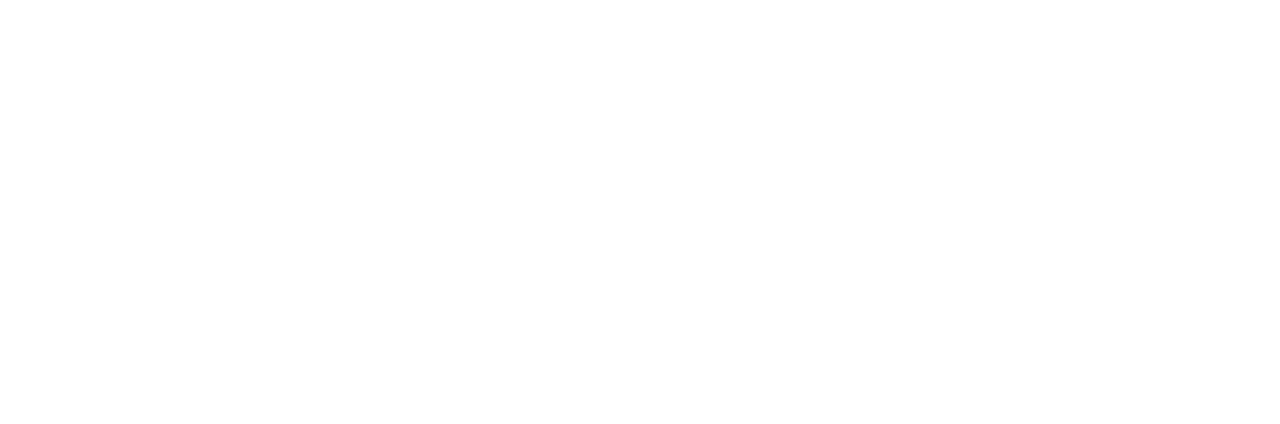
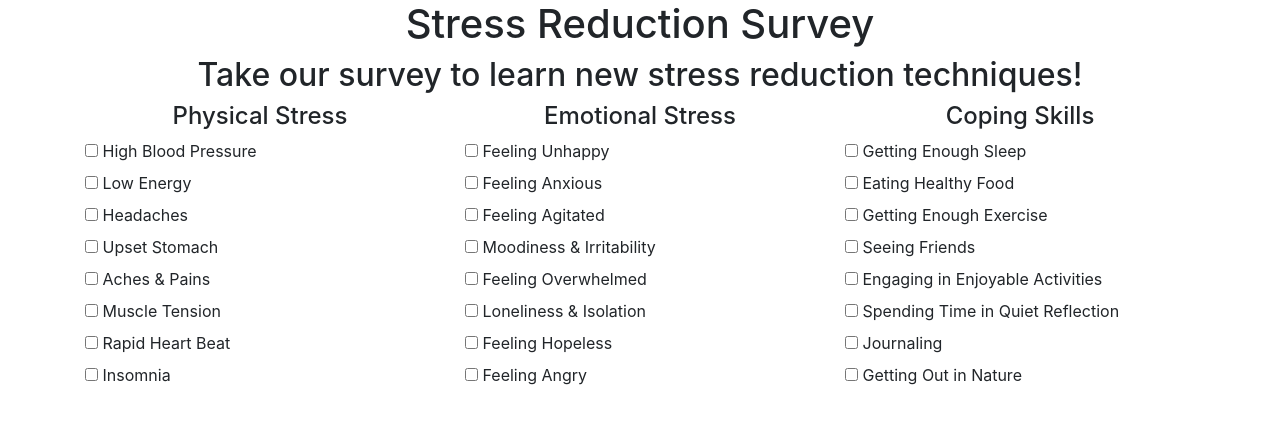
Before and after one commit to akjk22/stress-survey, a plain HTML site: page index.html in a window 1280 px wide. Drawn offline with nearby package versions, Linux system fonts and the light colour scheme.

Commit message:
Initial commit of survey for stress reduction.

```diff
--- a/css/styles.css
+++ b/css/styles.css
@@ -0,0 +1,11 @@
+.header-div {
+    text-align: center;
+}
+
+h4 {
+    text-align: center;
+}
+
+#results1, #results2, #results3 {
+    display: none;
+}
--- a/index.html
+++ b/index.html
@@ -7,7 +7,7 @@
   <meta http-equiv="X-UA-Compatible" content="ie=edge">
 
   <!-- Change this -->
-  <title>Your Site Title Here</title>
+  <title>Stress Survey</title>
 
   <!-- Bootstrap CDN -->
 
@@ -34,8 +34,54 @@
 
 </head>
 <body>
- <!-- Do your thing!  -->
+  <div class="container-fluid">
+    <div class="header-div">
+    <h1>Stress Reduction Survey</h1>
+    <h2>Take our survey to learn new stress reduction techniques!</h2>
+    </div>
 
+    <div class="container">
+      <div class="row">
+        <div class="col-4">
+            <h4>Physical Stress</h4>
+            <label><input type="checkbox" name="physical" value="physical"> High Blood Pressure</label><br>
+            <label><input type="checkbox" name="physical" value="physical"> Low Energy</label><br>
+            <label><input type="checkbox" name="physical" value="physical"> Headaches</label><br>
+            <label><input type="checkbox" name="physical" value="physical"> Upset Stomach</label><br>
+            <label><input type="checkbox" name="physical" value="physical"> Aches & Pains</label><br>
+            <label><input type="checkbox" name="physical" value="physical"> Muscle Tension</label><br>
+            <label><input type="checkbox" name="physical" value="physical"> Rapid Heart Beat</label><br>
+            <label><input type="checkbox" name="physical" value="physical"> Insomnia</label><br>
+        </div>
+        <div class="col-4">
+          <h4>Emotional Stress</h4>
+          <label><input type="checkbox" name="emotional" value="emotional"> Feeling Unhappy</label><br>
+          <label><input type="checkbox" name="emotional" value="emotional"> Feeling Anxious</label><br>
+          <label><input type="checkbox" name="emotional" value="emotional"> Feeling Agitated</label><br>
+          <label><input type="checkbox" name="emotional" value="emotional"> Moodiness & Irritability</label><br>
+          <label><input type="checkbox" name="emotional" value="emotional"> Feeling Overwhelmed</label><br>
+          <label><input type="checkbox" name="emotional" value="emotional"> Loneliness & Isolation</label><br>
+          <label><input type="checkbox" name="emotional" value="emotional"> Feeling Hopeless</label><br>
+          <label><input type="checkbox" name="emotional" value="emotional"> Feeling Angry</label><br>
+        </div>
+        <div class="col-4">
+          <h4>Coping Skills</h4>
+          <label><input type="checkbox" name="coping" value="coping"> Getting Enough Sleep</label><br>
+          <label><input type="checkbox" name="coping" value="coping"> Eating Healthy Food</label><br>
+          <label><input type="checkbox" name="coping" value="coping"> Getting Enough Exercise</label><br>
+          <label><input type="checkbox" name="coping" value="coping"> Seeing Friends</label><br>
+          <label><input type="checkbox" name="coping" value="coping"> Engaging in Enjoyable Activities</label><br>
+          <label><input type="checkbox" name="coping" value="coping"> Spending Time in Quiet Reflection</label><br>
+          <label><input type="checkbox" name="coping" value="coping"> Journaling</label><br>
+          <label><input type="checkbox" name="coping" value="coping"> Getting Out in Nature</label><br>
+        </div>
+      </div>
+    </div>
 
+    <div id="results1"><p>Meetups, finding people to do activities you enjoy, checking out a library, parks and rec classes for yoga and more, art, language learning, outdoor activities, group sports,</p></div>
+    <div id="results2"><p>Meetups, finding people to do activities you enjoy, checking out a library, parks and rec classes for yoga and more, art, language learning, outdoor activities, group sports,</p></div>
+    <div id="results3"><p>Meetups, finding people to do activities you enjoy, checking out a library, parks and rec classes for yoga and more, art, language learning, outdoor activities, group sports,</p></div>
+
+  </div>
 </body>
 </html>
```
